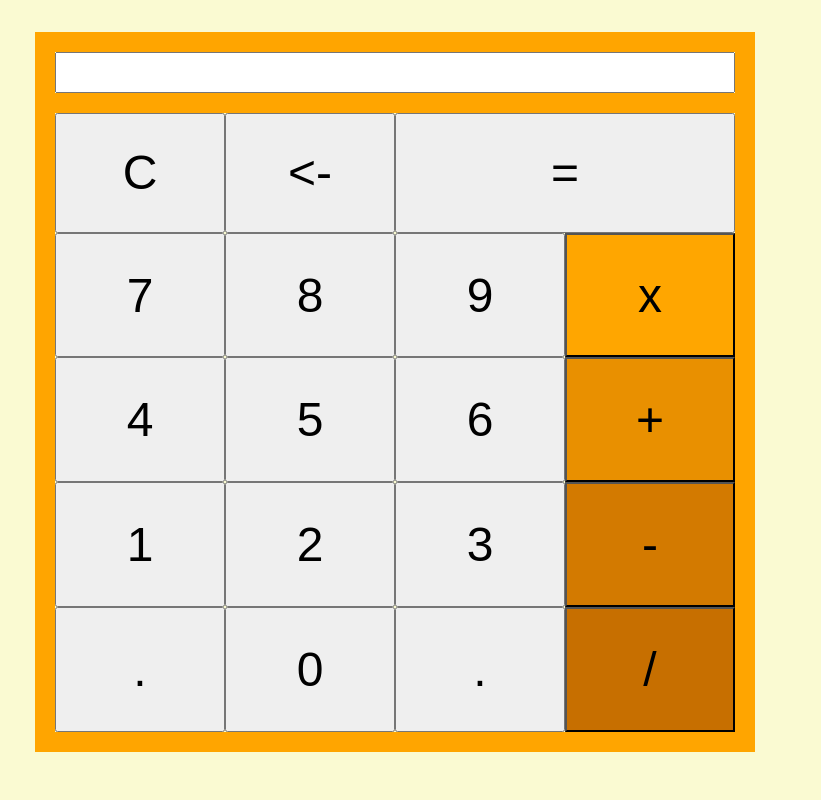
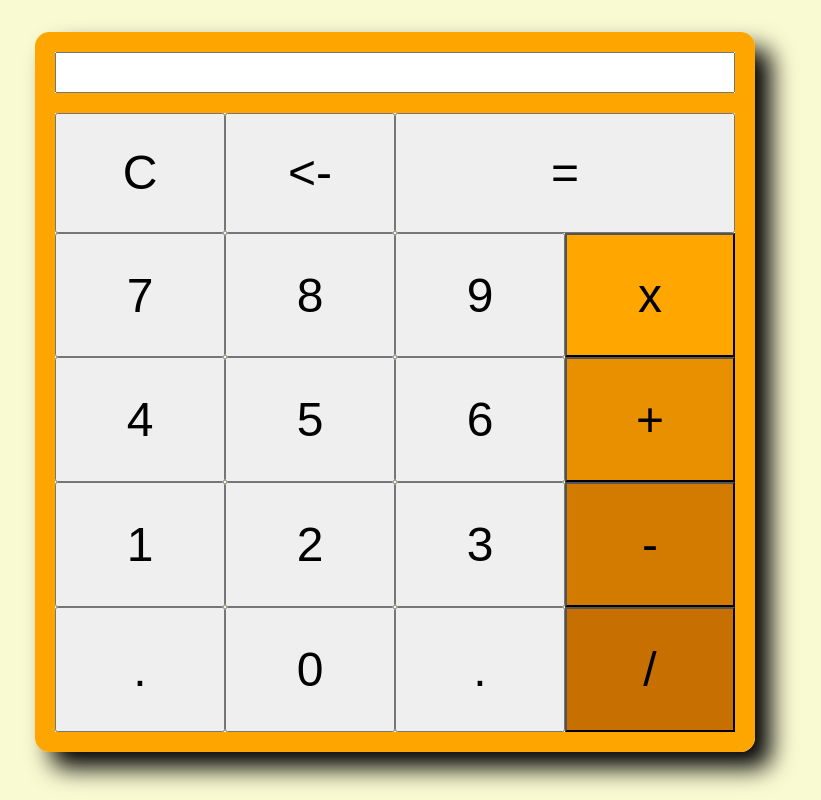
Before and after one commit to JK-B0T/calculator, a plain HTML site: page index.html in a window 1280 px wide. Shown: the whole page, without its empty margins (245-1066 px from the left). Drawn offline with Linux system fonts and the light colour scheme.

Commit message:
Upgrade style 2

```diff
--- a/style.css
+++ b/style.css
@@ -24,6 +24,8 @@ input {
     height: 90vh;
     margin: 4vh auto;
     border: 20px solid orange;
+    border-radius: 2%;
+    box-shadow: 1em 1em 1.5em black;
 }
 
 #upperBtnRow {
```
